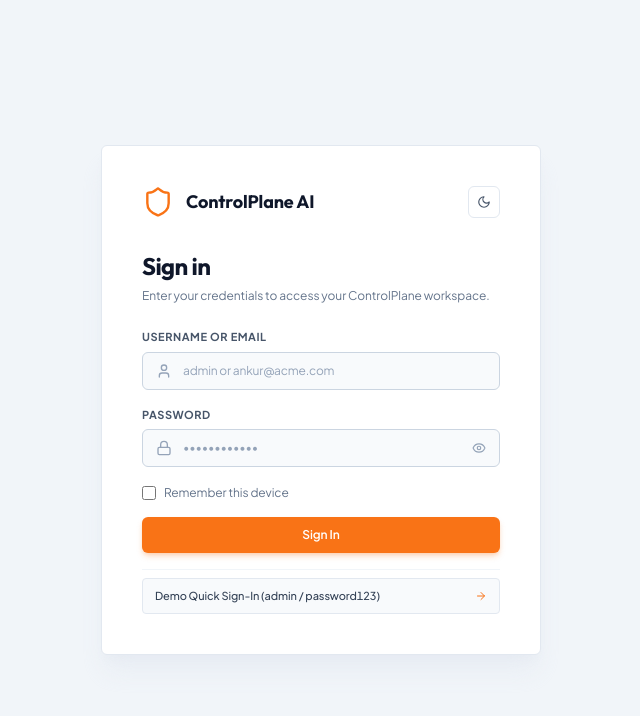
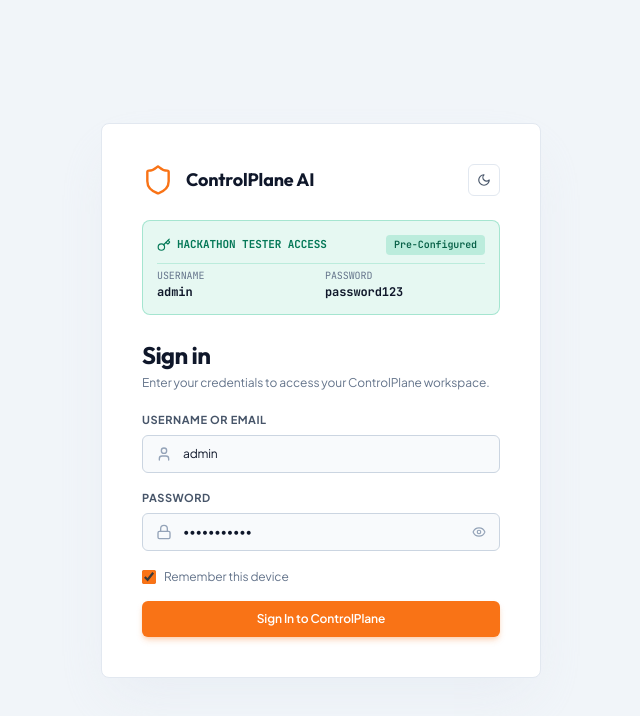
Before and after one commit to Ankur377823/ControlPlane-AI, a React (Vite) app in the folder frontend/: page / in a window 1280 px wide. Shown: the top 716 px of the page, without its empty margins (319-959 px from the left). Built offline with nearby package versions, Linux system fonts and the light colour scheme.

Commit message:
Add Render live demo URL, updated login screen with tester credentials, and full documentation

```diff
--- a/frontend/src/components/modals/LoginScreen.jsx
+++ b/frontend/src/components/modals/LoginScreen.jsx
@@ -4,11 +4,11 @@ import { useTheme } from '../../context/ThemeContext';
 import { Eye, EyeOff, Lock, User, Sun, Moon, Shield, Key, ArrowRight } from 'lucide-react';
 
 export function LoginScreen() {
-  const { login, googleLogin } = useAuth();
+  const { login } = useAuth();
   const { isDark, toggleTheme } = useTheme();
-  const [username, setUsername] = useState('');
-  const [password, setPassword] = useState('');
-  const [remember, setRemember] = useState(false);
+  const [username, setUsername] = useState('admin');
+  const [password, setPassword] = useState('password123');
+  const [remember, setRemember] = useState(true);
   const [showPassword, setShowPassword] = useState(false);
   const [loading, setLoading] = useState(false);
   const [errorMsg, setErrorMsg] = useState('');
@@ -27,21 +27,15 @@ export function LoginScreen() {
     setLoading(true);
     const success = await login(username.trim(), password, remember);
     if (!success) {
-      setErrorMsg('Invalid email or password (Try admin / password123)');
+      setErrorMsg('Invalid email or password (Use admin / password123)');
     }
     setLoading(false);
   };
 
-  const handleQuickLogin = (uname, pwd) => {
-    setUsername(uname);
-    setPassword(pwd);
-    login(uname, pwd, false);
-  };
-
   return (
     <div className="fixed inset-0 z-50 flex items-center justify-center p-4 bg-slate-100 dark:bg-black transition-colors">
-      <div className="w-full max-w-[440px] bg-white dark:bg-dark-850 border border-slate-200 dark:border-slate-800 rounded-md p-8 sm:p-10 shadow-xl shadow-slate-200/60 dark:shadow-black/60 transition-colors">
-        <div className="flex items-center justify-between mb-8">
+      <div className="w-full max-w-[440px] bg-white dark:bg-dark-850 border border-slate-200 dark:border-slate-800 rounded-lg p-8 sm:p-10 shadow-2xl shadow-slate-200/60 dark:shadow-black/60 transition-colors">
+        <div className="flex items-center justify-between mb-6">
           <div className="flex items-center gap-3">
             <Shield className="w-8 h-8 text-primary" strokeWidth={1.8} />
             <span className="font-brand font-bold text-lg text-slate-900 dark:text-white">ControlPlane AI</span>
@@ -56,9 +50,32 @@ export function LoginScreen() {
           </button>
         </div>
 
-        <div className="mb-6">
+        {/* Hackathon / Tester Demo Credentials Banner */}
+        <div className="mb-6 p-3.5 rounded-lg bg-emerald-500/10 border border-emerald-500/30 dark:bg-emerald-950/20 text-slate-800 dark:text-slate-200 space-y-2">
+          <div className="flex items-center justify-between">
+            <span className="text-[11px] font-mono font-bold uppercase tracking-wider text-emerald-700 dark:text-emerald-400 flex items-center gap-1.5">
+              <Key className="w-3.5 h-3.5" />
+              <span>Hackathon Tester Access</span>
+            </span>
+            <span className="text-[10px] font-semibold px-2 py-0.5 rounded bg-emerald-500/20 text-emerald-800 dark:text-emerald-300 font-mono">
+              Pre-Configured
+            </span>
+          </div>
+          <div className="grid grid-cols-2 gap-2 text-xs font-mono pt-1 border-t border-emerald-500/20">
+            <div>
+              <span className="text-[10px] text-slate-500 dark:text-slate-400 block uppercase">Username</span>
+              <span className="font-bold text-slate-900 dark:text-white">admin</span>
+            </div>
+            <div>
+              <span className="text-[10px] text-slate-500 dark:text-slate-400 block uppercase">Password</span>
+              <span className="font-bold text-slate-900 dark:text-white">password123</span>
+            </div>
+          </div>
+        </div>
+
+        <div className="mb-5">
           <h1 className="font-brand text-2xl font-bold text-slate-900 dark:text-white tracking-tight">Sign in</h1>
-          <p className="text-xs text-slate-500 dark:text-slate-400 mt-1.5">Enter your credentials to access your ControlPlane workspace.</p>
+          <p className="text-xs text-slate-500 dark:text-slate-400 mt-1">Enter your credentials to access your ControlPlane workspace.</p>
         </div>
 
         {/* Login Form */}
@@ -78,7 +95,7 @@ export function LoginScreen() {
                   setUsername(e.target.value);
                   if (errorMsg) setErrorMsg('');
                 }}
-                placeholder="admin or ankur@acme.com"
+                placeholder="admin"
                 required
                 className="w-full bg-slate-50 dark:bg-dark-900 border border-slate-300 dark:border-slate-700 rounded-md pl-10 pr-3.5 py-2.5 text-xs text-slate-900 dark:text-white placeholder-slate-400 focus:outline-none focus:border-primary focus:ring-1 focus:ring-primary/30 transition-colors"
               />
@@ -140,21 +157,9 @@ export function LoginScreen() {
             {loading ? (
               <span className="inline-block w-4 h-4 border-2 border-white/30 border-t-white rounded-full animate-spin"></span>
             ) : (
-              <span>Sign In</span>
+              <span>Sign In to ControlPlane</span>
             )}
           </button>
-
-          {/* Quick Demo Sign In Button */}
-          <div className="pt-2 border-t border-slate-100 dark:border-slate-800">
-            <button
-              type="button"
-              onClick={() => handleQuickLogin('admin', 'password123')}
-              className="w-full py-2 bg-slate-50 hover:bg-slate-100 dark:bg-dark-900 dark:hover:bg-dark-800 border border-slate-200 dark:border-slate-700 rounded text-slate-700 dark:text-slate-300 text-[11px] font-medium transition-colors flex items-center justify-between px-3"
-            >
-              <span>Demo Quick Sign-In (admin / password123)</span>
-              <ArrowRight className="w-3 h-3 text-primary" />
-            </button>
-          </div>
         </form>
       </div>
     </div>
--- a/frontend/src/views/docs/ArchitectureDoc.jsx
+++ b/frontend/src/views/docs/ArchitectureDoc.jsx
@@ -59,20 +59,20 @@ export function ArchitectureDoc() {
 
               <div className="grid grid-cols-1 sm:grid-cols-2 md:grid-cols-4 gap-2.5 text-xs">
                 <div className="p-3 rounded-lg bg-slate-50 dark:bg-dark-900 border border-slate-200 dark:border-slate-800 space-y-1">
-                  <div className="font-bold text-[13px] text-slate-900 dark:text-white">1. PII & Secrets</div>
-                  <div className="text-[12px] text-slate-600 dark:text-slate-400">Luhn cards, SSNs, PHI, API keys (`sk-...`)</div>
+                  <div className="font-bold text-[13px] text-slate-900 dark:text-white">1. PII & Shannon Entropy</div>
+                  <div className="text-[12px] text-slate-600 dark:text-slate-400">Luhn cards, Shannon secrets, SSNs, PHI</div>
                 </div>
                 <div className="p-3 rounded-lg bg-slate-50 dark:bg-dark-900 border border-slate-200 dark:border-slate-800 space-y-1">
-                  <div className="font-bold text-[13px] text-slate-900 dark:text-white">2. Prompt Injection</div>
-                  <div className="text-[12px] text-slate-600 dark:text-slate-400">L1 Regex + L2 Indicator Scoring</div>
+                  <div className="font-bold text-[13px] text-slate-900 dark:text-white">2. Unicode Anti-Evasion</div>
+                  <div className="text-[12px] text-slate-600 dark:text-slate-400">Zero-width stripper ('Cf', 'Cs'), homoglyphs</div>
                 </div>
                 <div className="p-3 rounded-lg bg-slate-50 dark:bg-dark-900 border border-slate-200 dark:border-slate-800 space-y-1">
-                  <div className="font-bold text-[13px] text-slate-900 dark:text-white">3. Zero-LLM Guardian</div>
-                  <div className="text-[12px] text-slate-600 dark:text-slate-400">7 checks: Shell (`rm -rf`), SQL Drop</div>
+                  <div className="font-bold text-[13px] text-slate-900 dark:text-white">3. Vector Cosine Space</div>
+                  <div className="text-[12px] text-slate-600 dark:text-slate-400">Dense N-gram vectorizer across NIST centroids</div>
                 </div>
                 <div className="p-3 rounded-lg bg-slate-50 dark:bg-dark-900 border border-slate-200 dark:border-slate-800 space-y-1">
-                  <div className="font-bold text-[13px] text-slate-900 dark:text-white">4. Token Budget</div>
-                  <div className="text-[12px] text-slate-600 dark:text-slate-400">Max token enforcement (2k-8k)</div>
+                  <div className="font-bold text-[13px] text-slate-900 dark:text-white">4. Sliding Chunking</div>
+                  <div className="text-[12px] text-slate-600 dark:text-slate-400">450-token windows to stop hidden payloads</div>
                 </div>
               </div>
             </div>
@@ -86,7 +86,7 @@ export function ArchitectureDoc() {
                 <div className="flex items-center gap-2">
                   <Scale className="w-4 h-4 text-blue-500" />
                   <span className="text-xs font-bold text-slate-900 dark:text-white font-brand uppercase tracking-wider">
-                    STAGE 3: Deep Context, Trajectory & Secondary Judge Layer
+                    STAGE 3: Deep Context, Multi-Turn Trajectory & Tier 4 LLM Judge
                   </span>
                 </div>
                 <span className="text-[10px] font-mono text-slate-400">Contextual Verification</span>
@@ -94,16 +94,16 @@ export function ArchitectureDoc() {
 
               <div className="grid grid-cols-1 sm:grid-cols-3 gap-2.5 text-xs">
                 <div className="p-3.5 rounded-lg bg-blue-500/5 border border-blue-500/20 space-y-1">
-                  <div className="font-bold text-[13.5px] text-blue-700 dark:text-blue-300">RAG Context Grounding</div>
-                  <div className="text-[12px] text-slate-600 dark:text-slate-400 leading-relaxed">Atomic claim extraction & reference document overlap verification.</div>
+                  <div className="font-bold text-[13.5px] text-blue-700 dark:text-blue-300">Speech-Act Grounding</div>
+                  <div className="text-[12px] text-slate-600 dark:text-slate-400 leading-relaxed">Propositional claim extraction vs conversational acts with live RAG/web verification.</div>
                 </div>
                 <div className="p-3.5 rounded-lg bg-purple-500/5 border border-purple-500/20 space-y-1">
                   <div className="font-bold text-[13.5px] text-purple-700 dark:text-purple-300">Multi-Turn Decay Tracker</div>
                   <div className="text-[12px] text-slate-600 dark:text-slate-400 leading-relaxed">Rolling session accumulator (alpha = 0.85) to stop salami-slicing attacks.</div>
                 </div>
                 <div className="p-3.5 rounded-lg bg-amber-500/5 border border-amber-500/20 space-y-1">
-                  <div className="font-bold text-[13.5px] text-amber-700 dark:text-amber-300">AI-as-a-Judge Tier</div>
-                  <div className="text-[12px] text-slate-600 dark:text-slate-400 leading-relaxed">Invoked only on ambiguous scores (0.40 - 0.70) to evaluate nuance.</div>
+                  <div className="font-bold text-[13.5px] text-amber-700 dark:text-amber-300">Tier 4 Ollama LLM Judge</div>
+                  <div className="text-[12px] text-slate-600 dark:text-slate-400 leading-relaxed">Local on-device reasoning invoked only for ambiguous scores (0.40 - 0.70).</div>
                 </div>
               </div>
             </div>
```
Also changed, not shown: 8 other files (tests, documents, lock files or other folders).
